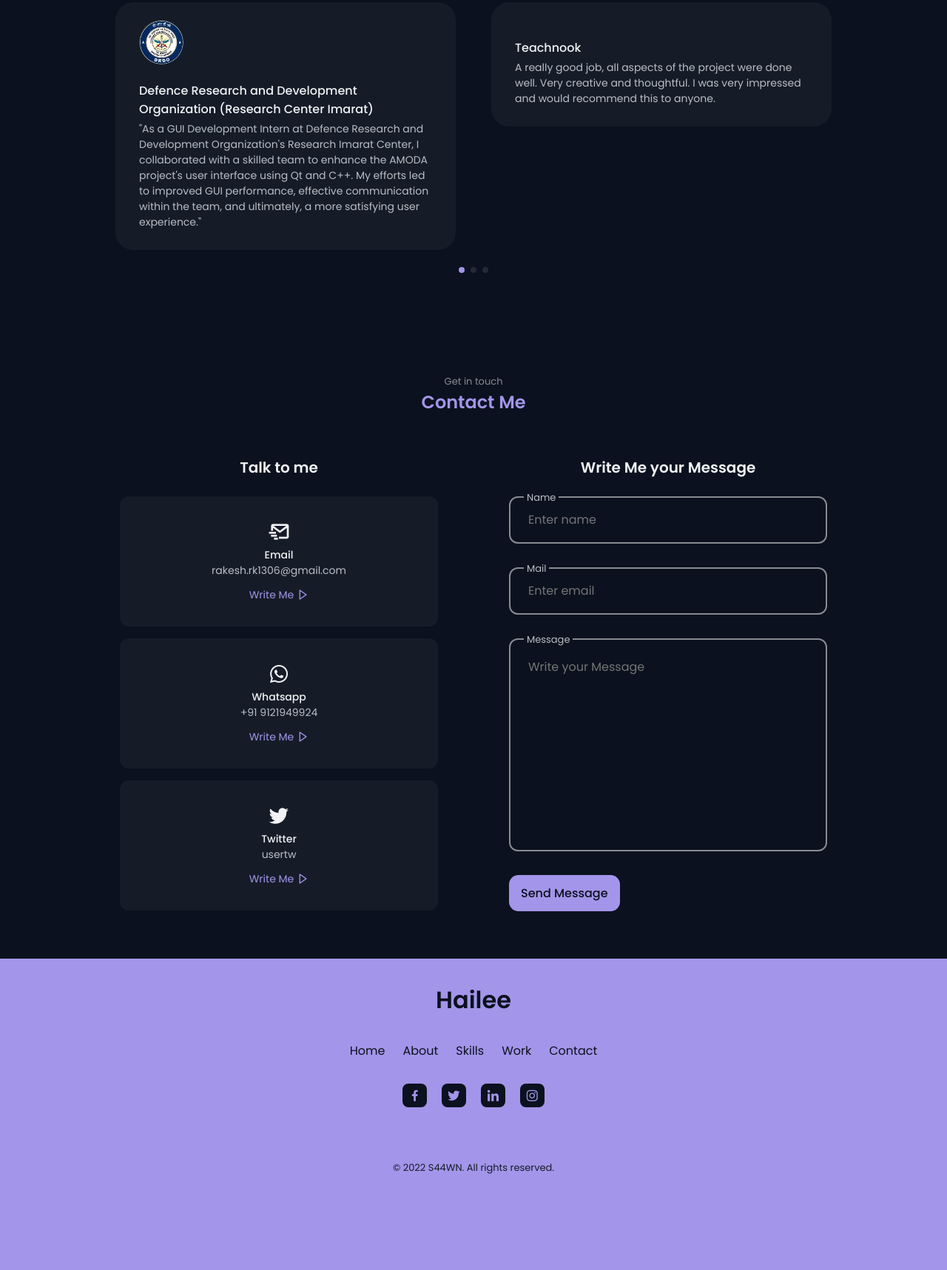
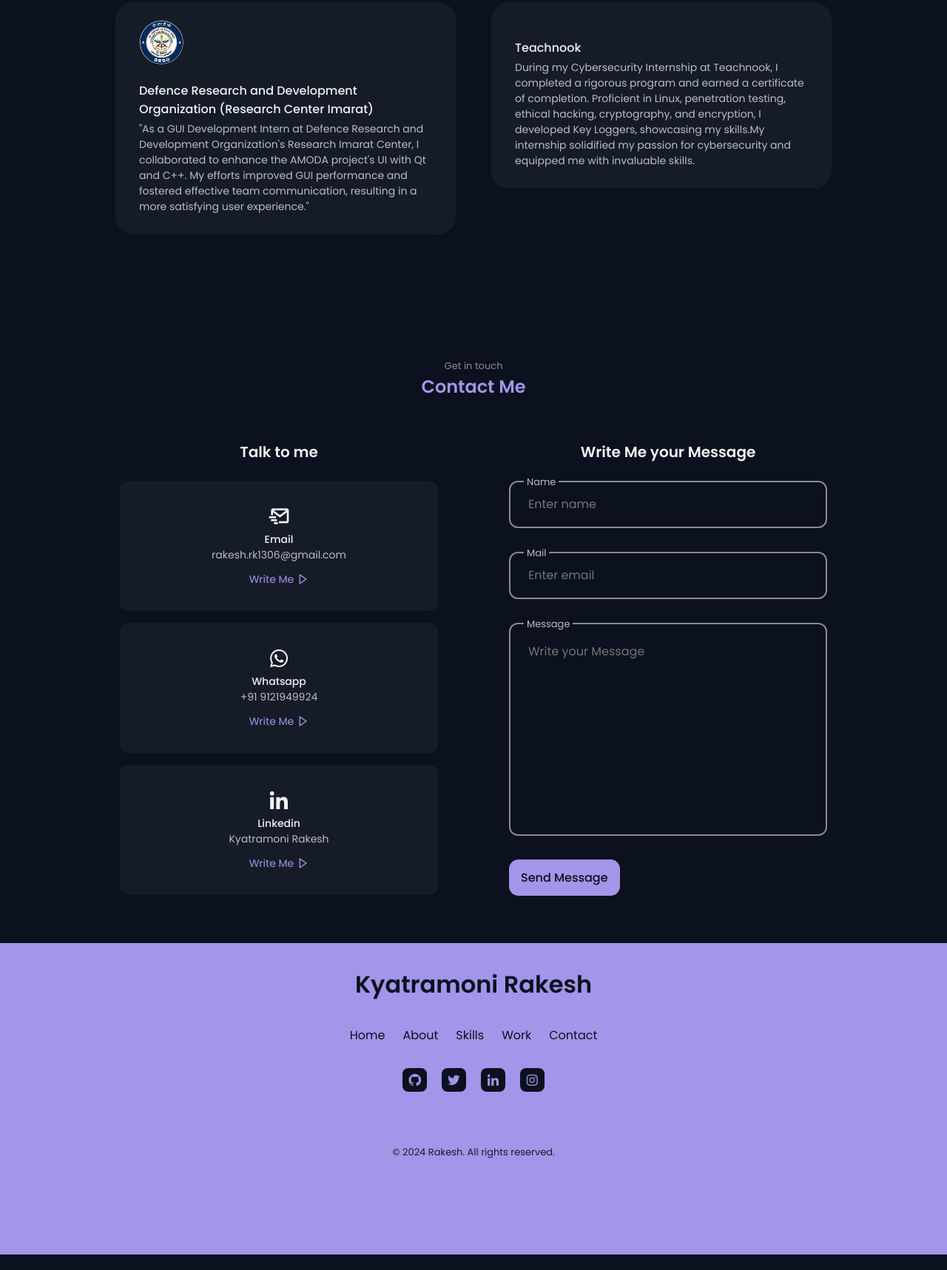
Before and after one commit to KyatramoniRakesh/Respoinsive-Portfolio, a plain HTML site: page index.html in a window 1280 px wide. Shown: the part 3648-5365 px from the top of the page at 74% size. After the commit the page ends 5344 px from the top, so only its background shows below. Drawn offline with nearby package versions, Linux system fonts and the light colour scheme.

Commit message:
project in progress

```diff
--- a/index.html
+++ b/index.html
@@ -508,8 +508,7 @@
 
                         <h3 class="testimonial__name">Defence Research and Development Organization (Research Center Imarat)</h3>
                         <p class="testimonial__description">
-                            "As a GUI Development Intern at Defence Research and Development Organization's Research Imarat Center, I collaborated with a skilled team to enhance the AMODA project's user interface using Qt and C++. My efforts led to improved GUI performance, effective communication within the team, and ultimately, a more satisfying user experience."
-                        </p>
+                            "As a GUI Development Intern at Defence Research and Development Organization's Research Imarat Center, I collaborated to enhance the AMODA project's UI with Qt and C++. My efforts improved GUI performance and fostered effective team communication, resulting in a more satisfying user experience."</p>
                     </div>
 
                     <div class="testimonial__card swiper-slide">
@@ -517,22 +516,15 @@
 
                         <h3 class="testimonial__name">Teachnook</h3>
                         <p class="testimonial__description">
-                            A really good job, all aspects of the project were done well.
-                            Very creative and thoughtful. I was very impressed and would recommend this to anyone.
-                        </p>
+                            During my Cybersecurity Internship at Teachnook, I completed a rigorous program and earned a certificate of completion. Proficient in Linux, penetration testing, ethical hacking, cryptography, and encryption, I developed Key Loggers, showcasing my skills.My internship solidified my passion for cybersecurity and equipped me with invaluable skills.</p>
                     </div>
 
                     <div class="testimonial__card swiper-slide">
-                        <img src="assets/img/testimonial3.png" alt="" class="testimonial__img">
+                        <img src="assets/img/aloysious.jpeg" alt="" class="testimonial__img">
 
-                        <h3 class="testimonial__name">Jessica Park</h3>
+                        <h3 class="testimonial__name">Aloysious Infotech PVT LTD</h3>
                         <p class="testimonial__description">
-                            A really good job, all aspects of the project were done well.
-                            Very creative and thoughtful. I was very impressed and would recommend this to anyone.
-                        </p>
-                    </div>
-                </div>
-                <div class="swiper-pagination"></div>
+                            At Aloysious Infotech Pvt Ltd, I underwent comprehensive Full Stack Development training, acquiring skills in frontend and backend technologies. With proficiency in HTML, CSS, JavaScript, Python, and database management, I am poised to excel in real-world projects, ready to contribute effectively as a Full Stack Developer.                <div class="swiper-pagination"></div>
             </div>
 
         </section>
@@ -569,11 +561,11 @@
                         </div>
 
                         <div class="contact__card">
-                            <i class='bx bxl-twitter contact__card-icon'></i>
-                            <h3 class="contact__card-title">Twitter</h3>
-                            <span class="contact__card-data">usertw</span>
+                            <i class='bx bxl-linkedin contact__card-icon'></i>
+                            <h3 class="contact__card-title">Linkedin</h3>
+                            <span class="contact__card-data">Kyatramoni Rakesh</span>
 
-                            <a href="https://twitter.com/usertw" target="_blank" class="contact__button">
+                            <a href="https://www.linkedin.com/in/kyatramoni-rakesh" target="_blank" class="contact__button">
                                 Write Me <i class='bx bx-right-arrow contact__button-icon'></i>
                             </a>
                         </div>
@@ -614,7 +606,7 @@
     <!--=============== FOOTER ===============-->
     <footer class="footer">
         <div class="footer__container container">
-            <h1 class="footer__title">Hailee</h1>
+            <h1 class="footer__title">Kyatramoni Rakesh</h1>
 
             <ul class="footer__list">
 
@@ -637,29 +629,29 @@
 
             <ul class="footer__social">
                 <li class="footer__social-item">
-                    <a href="#" target="_blank" class="footer__social-link">
-                        <i class='bx bxl-facebook footer__social-icon'></i>
+                    <a href="https://github.com/KyatramoniRakesh" target="_blank" class="footer__social-link">
+                        <i class='bx bxl-github footer__social-icon'></i>
                     </a>
                 </li>
                 <li class="footer__social-item">
-                    <a href="#" target="_blank" class="footer__social-link">
+                    <a href="https://twitter.com/Rakhee____" target="_blank" class="footer__social-link">
                         <i class='bx bxl-twitter footer__social-icon'></i>
                     </a>
                 </li>
                 <li class="footer__social-item">
-                    <a href="#" target="_blank" class="footer__social-link">
+                    <a href="https://www.linkedin.com/in/kyatramoni-rakesh" target="_blank" class="footer__social-link">
                         <i class='bx bxl-linkedin footer__social-icon'></i>
                     </a>
                 </li>
                 <li class="footer__social-item">
-                    <a href="#" target="_blank" class="footer__social-link">
+                    <a href="https://www.instagram.com/rakhee____/" target="_blank" class="footer__social-link">
                         <i class='bx bxl-instagram footer__social-icon'></i>
                     </a>
                 </li>
             </ul>
 
             <span class="footer__copy">
-                &#169; 2022 S44WN. All rights reserved.
+                &#169; 2024 Rakesh. All rights reserved.
             </span>
         </div>
     </footer>
```
Also changed, not shown: assets/img/aloysious.jpeg (added).
